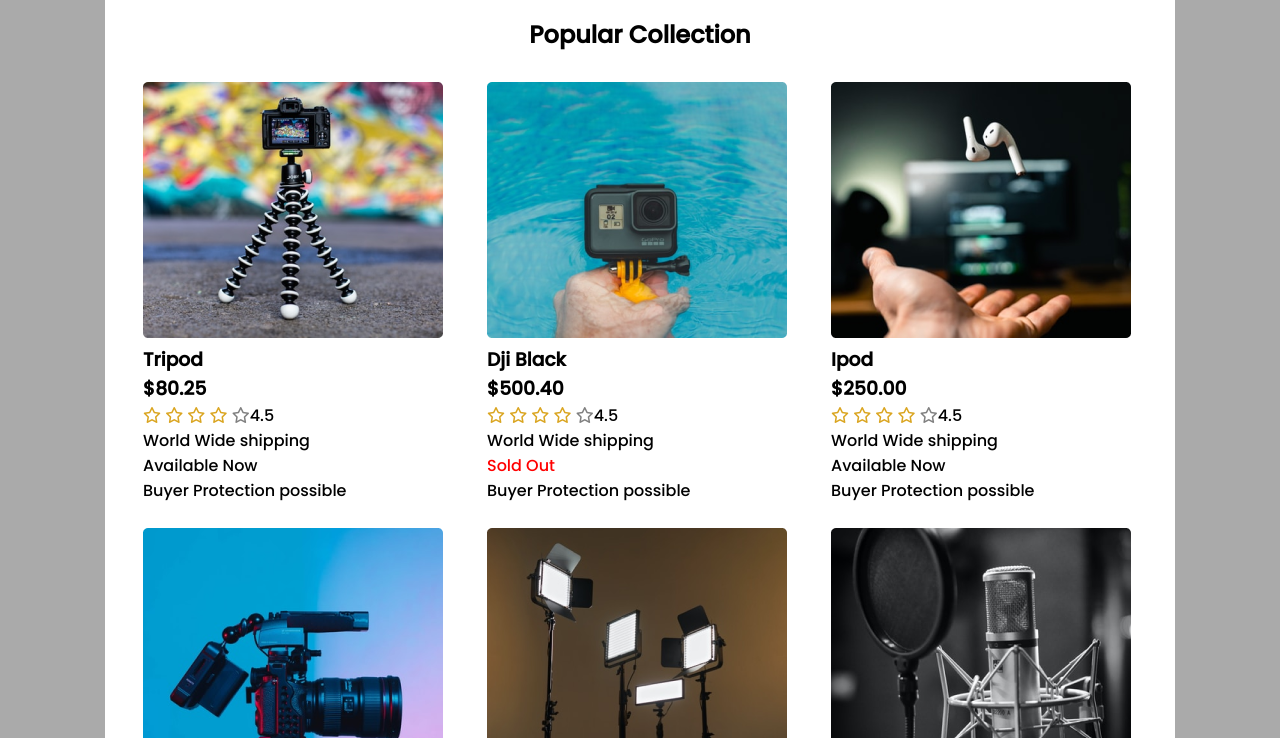
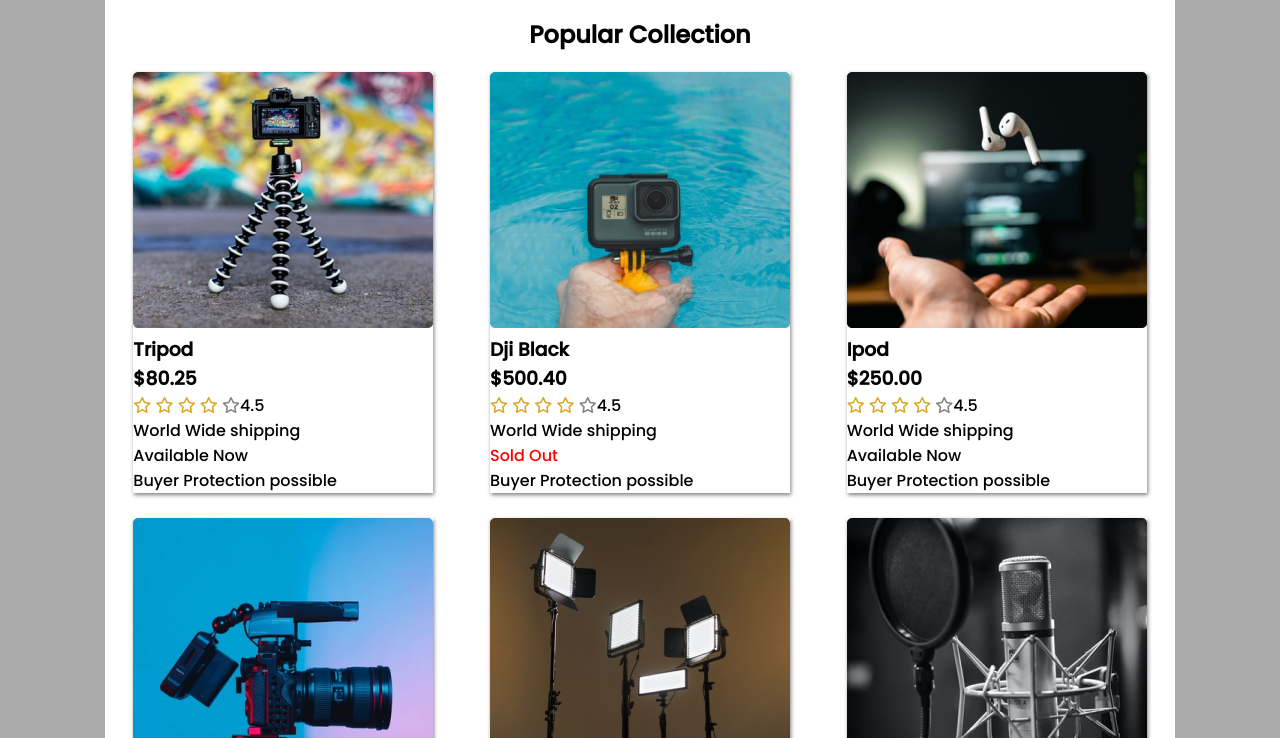
Before and after one commit to Mahamudul5/gear-assignment-2, a plain HTML site: page index.html in a window 1280 px wide. Shown: the part 462-1200 px from the top of the page. Drawn offline with Linux system fonts and the light colour scheme; files whose address does not match are found by name.

Commit message:
final touch

```diff
--- a/styles/style.css
+++ b/styles/style.css
@@ -90,6 +90,11 @@ hr{
 margin-left: 140px;
 }
 /* products part design  */
+.product{
+    box-sizing: border-box;
+    box-shadow: 1px 2px 4px gray;
+}
+
 .info{
     display: flex;
 }
@@ -104,14 +109,15 @@ margin-left: 140px;
     color: gray;
 }
 .products{
-    display:grid;
+     display:grid;
     grid-template-columns: repeat(3,1fr);
     grid-row-gap: 25px;
-    margin-top: 30px;
-    margin-left: 38px;
-    justify-content: space-between;
-    align-items: center;
+    margin-top: 20px;
+    /* margin-left: 22px; */
+    /* justify-self:auto; */
+    place-items: center;
 }
+
 /* seemore button design  */
 .see-more a{
     text-decoration: none;
```
